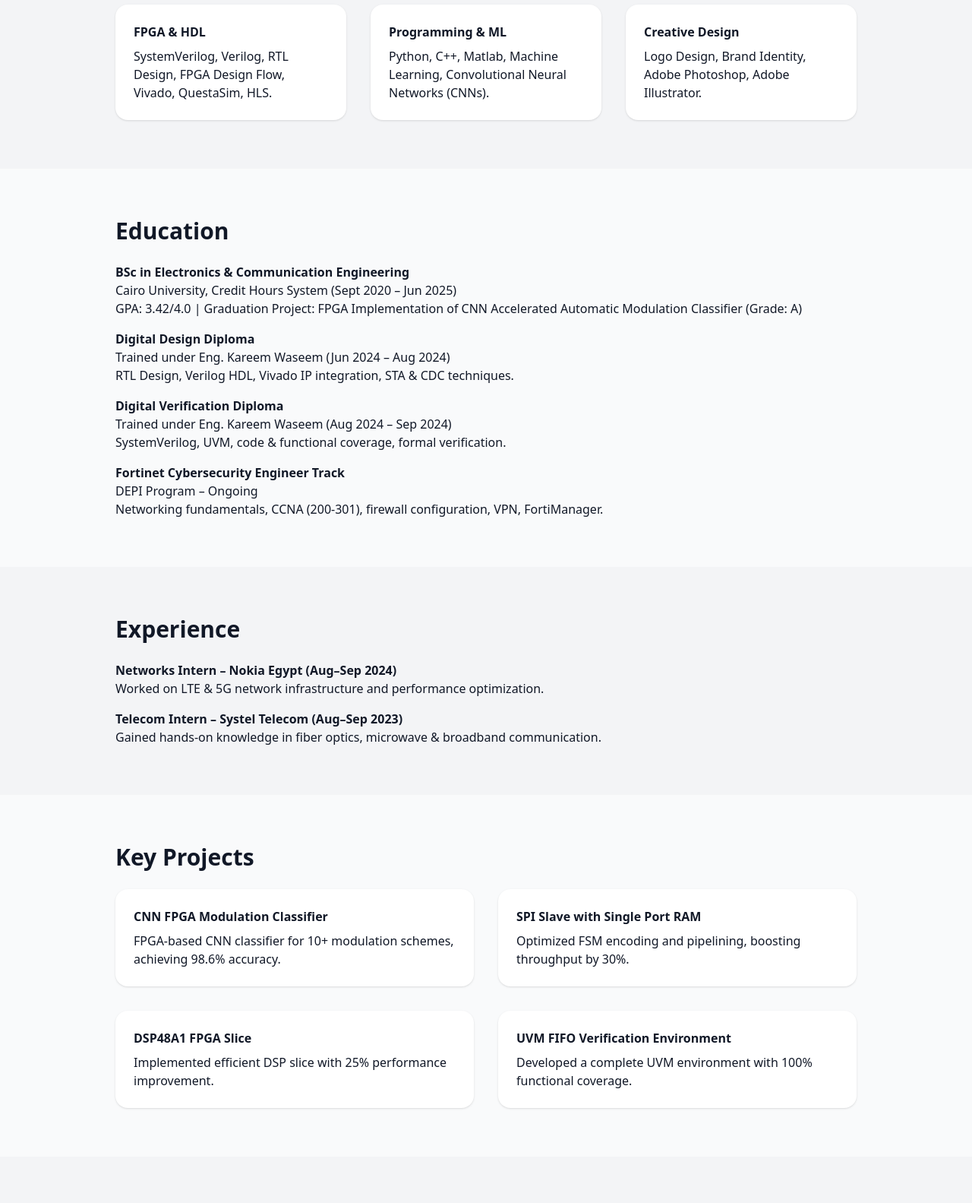
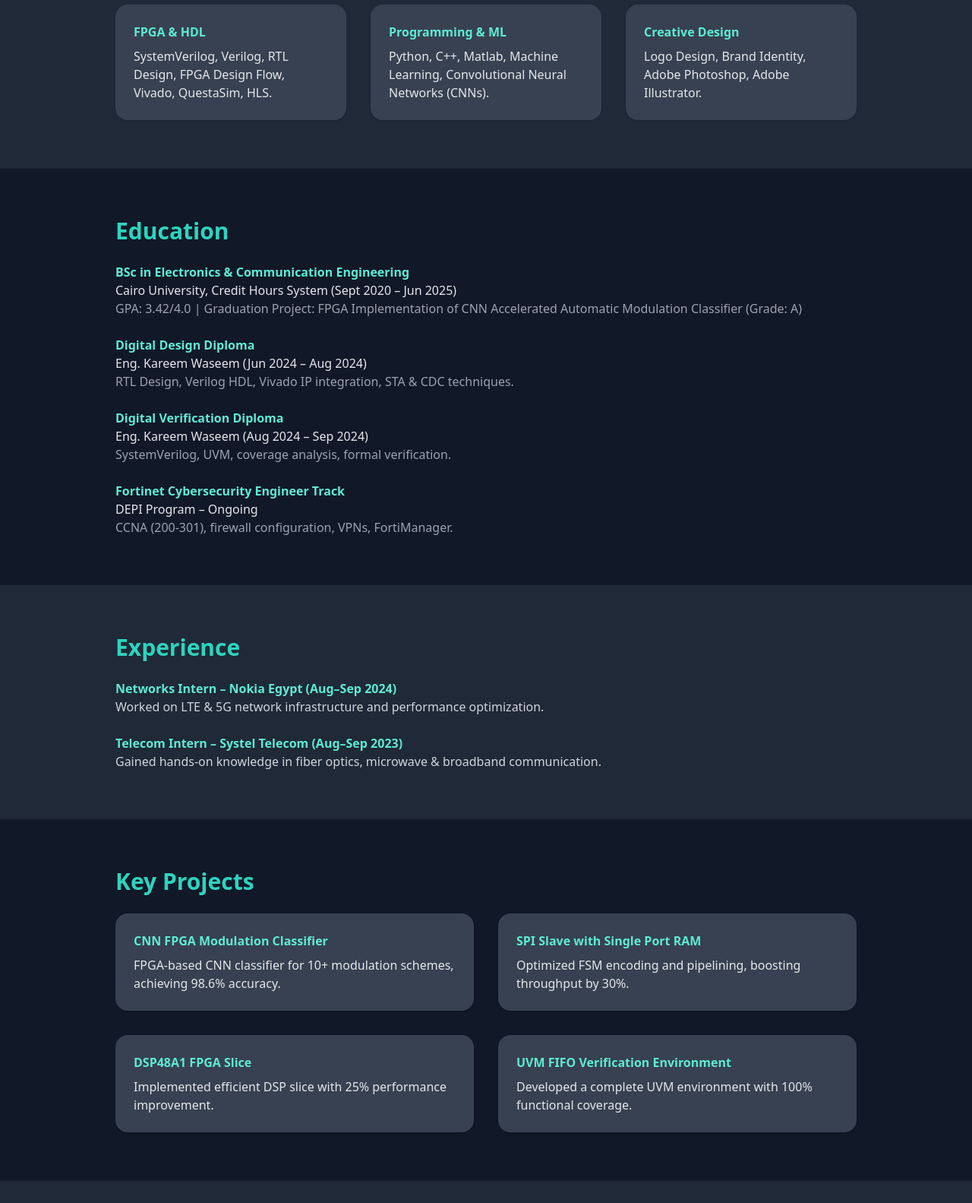
Before and after one commit to Michael-Boktor/michaelboktor-portfolio, a plain HTML site: page index.html in a window 1280 px wide. Shown: the part 686-2269 px from the top of the page at 76% size. Drawn offline with nearby package versions, Linux system fonts and the light colour scheme.

Commit message:
Update index.html

```diff
--- a/index.html
+++ b/index.html
@@ -6,25 +6,25 @@
   <title>Michael Boktor | Portfolio</title>
   <script src="https://cdn.tailwindcss.com"></script>
 </head>
-<body class="bg-gray-50 text-gray-900">
+<body class="bg-gray-900 text-gray-200">
 
   <!-- Hero -->
-  <section class="bg-gradient-to-r from-blue-600 to-indigo-700 text-white py-20 text-center">
+  <section class="bg-gradient-to-r from-gray-800 to-gray-900 text-white py-20 text-center">
     <h1 class="text-5xl font-bold mb-4">Michael Boktor</h1>
-    <p class="text-xl">Electronics & Communication Engineer | FPGA & SystemVerilog Enthusiast</p>
+    <p class="text-xl text-gray-300">Electronics & Communication Engineer | FPGA & SystemVerilog Enthusiast</p>
     <div class="mt-6 space-x-4">
-      <a href="mailto:michaelboktor3@gmail.com" class="px-4 py-2 bg-white text-blue-600 font-semibold rounded-lg shadow">Email Me</a>
-      <a href="https://www.linkedin.com/in/michael-boktor" target="_blank" class="px-4 py-2 border border-white rounded-lg">LinkedIn</a>
-      <a href="https://github.com/Michael-Boktor" target="_blank" class="px-4 py-2 border border-white rounded-lg">GitHub</a>
-      <a href="https://www.fiverr.com/s/zWRlB5R" target="_blank" class="px-4 py-2 border border-white rounded-lg">Fiverr</a>
+      <a href="mailto:michaelboktor3@gmail.com" class="px-4 py-2 bg-teal-500 text-white font-semibold rounded-lg shadow hover:bg-teal-600">Email Me</a>
+      <a href="https://www.linkedin.com/in/michael-boktor" target="_blank" class="px-4 py-2 border border-gray-400 rounded-lg hover:bg-gray-700">LinkedIn</a>
+      <a href="https://github.com/Michael-Boktor" target="_blank" class="px-4 py-2 border border-gray-400 rounded-lg hover:bg-gray-700">GitHub</a>
+      <a href="https://www.fiverr.com/s/zWRlB5R" target="_blank" class="px-4 py-2 border border-gray-400 rounded-lg hover:bg-gray-700">Fiverr</a>
     </div>
   </section>
 
   <!-- About -->
   <section class="max-w-5xl mx-auto px-6 py-16">
-    <h2 class="text-3xl font-bold mb-4">About Me</h2>
-    <p class="text-lg leading-relaxed">
-      I am a fresh graduate in Electronics & Communication Engineering from Cairo University.
+    <h2 class="text-3xl font-bold text-teal-400 mb-4">About Me</h2>
+    <p class="text-lg leading-relaxed text-gray-300">
+      I am a fresh graduate Electronics & Communication Engineer from Cairo University.
       With a strong foundation in digital design, FPGA development, and SystemVerilog,
       I merge technical precision with creative problem-solving.
       I thrive on projects that bridge hardware and software, especially in accelerating AI/ML algorithms on FPGAs.
@@ -32,20 +32,20 @@
   </section>
 
   <!-- Skills -->
-  <section class="bg-gray-100 py-16">
+  <section class="bg-gray-800 py-16">
     <div class="max-w-5xl mx-auto px-6">
-      <h2 class="text-3xl font-bold mb-6">Core Skills & Expertise</h2>
+      <h2 class="text-3xl font-bold text-teal-400 mb-6">Core Skills & Expertise</h2>
       <div class="grid md:grid-cols-3 gap-8">
-        <div class="p-6 bg-white rounded-2xl shadow">
-          <h3 class="font-semibold mb-2">FPGA & HDL</h3>
+        <div class="p-6 bg-gray-700 rounded-2xl shadow">
+          <h3 class="font-semibold mb-2 text-teal-300">FPGA & HDL</h3>
           <p>SystemVerilog, Verilog, RTL Design, FPGA Design Flow, Vivado, QuestaSim, HLS.</p>
         </div>
-        <div class="p-6 bg-white rounded-2xl shadow">
-          <h3 class="font-semibold mb-2">Programming & ML</h3>
+        <div class="p-6 bg-gray-700 rounded-2xl shadow">
+          <h3 class="font-semibold mb-2 text-teal-300">Programming & ML</h3>
           <p>Python, C++, Matlab, Machine Learning, Convolutional Neural Networks (CNNs).</p>
         </div>
-        <div class="p-6 bg-white rounded-2xl shadow">
-          <h3 class="font-semibold mb-2">Creative Design</h3>
+        <div class="p-6 bg-gray-700 rounded-2xl shadow">
+          <h3 class="font-semibold mb-2 text-teal-300">Creative Design</h3>
           <p>Logo Design, Brand Identity, Adobe Photoshop, Adobe Illustrator.</p>
         </div>
       </div>
@@ -54,43 +54,43 @@
 
   <!-- Education -->
   <section class="max-w-5xl mx-auto px-6 py-16">
-    <h2 class="text-3xl font-bold mb-6">Education</h2>
-    <ul class="space-y-4">
+    <h2 class="text-3xl font-bold text-teal-400 mb-6">Education</h2>
+    <ul class="space-y-6">
       <li>
-        <h3 class="font-semibold">BSc in Electronics & Communication Engineering</h3>
+        <h3 class="font-semibold text-teal-300">BSc in Electronics & Communication Engineering</h3>
         <p>Cairo University, Credit Hours System (Sept 2020 – Jun 2025)</p>
-        <p>GPA: 3.42/4.0 | Graduation Project: FPGA Implementation of CNN Accelerated Automatic Modulation Classifier (Grade: A)</p>
+        <p class="text-gray-400">GPA: 3.42/4.0 | Graduation Project: FPGA Implementation of CNN Accelerated Automatic Modulation Classifier (Grade: A)</p>
       </li>
       <li>
-        <h3 class="font-semibold">Digital Design Diploma</h3>
-        <p>Trained under Eng. Kareem Waseem (Jun 2024 – Aug 2024)</p>
-        <p>RTL Design, Verilog HDL, Vivado IP integration, STA & CDC techniques.</p>
+        <h3 class="font-semibold text-teal-300">Digital Design Diploma</h3>
+        <p>Eng. Kareem Waseem (Jun 2024 – Aug 2024)</p>
+        <p class="text-gray-400">RTL Design, Verilog HDL, Vivado IP integration, STA & CDC techniques.</p>
       </li>
       <li>
-        <h3 class="font-semibold">Digital Verification Diploma</h3>
-        <p>Trained under Eng. Kareem Waseem (Aug 2024 – Sep 2024)</p>
-        <p>SystemVerilog, UVM, code & functional coverage, formal verification.</p>
+        <h3 class="font-semibold text-teal-300">Digital Verification Diploma</h3>
+        <p>Eng. Kareem Waseem (Aug 2024 – Sep 2024)</p>
+        <p class="text-gray-400">SystemVerilog, UVM, coverage analysis, formal verification.</p>
       </li>
       <li>
-        <h3 class="font-semibold">Fortinet Cybersecurity Engineer Track</h3>
+        <h3 class="font-semibold text-teal-300">Fortinet Cybersecurity Engineer Track</h3>
         <p>DEPI Program – Ongoing</p>
-        <p>Networking fundamentals, CCNA (200-301), firewall configuration, VPN, FortiManager.</p>
+        <p class="text-gray-400">CCNA (200-301), firewall configuration, VPNs, FortiManager.</p>
       </li>
     </ul>
   </section>
 
   <!-- Experience -->
-  <section class="bg-gray-100 py-16">
+  <section class="bg-gray-800 py-16">
     <div class="max-w-5xl mx-auto px-6">
-      <h2 class="text-3xl font-bold mb-6">Experience</h2>
-      <ul class="space-y-4">
+      <h2 class="text-3xl font-bold text-teal-400 mb-6">Experience</h2>
+      <ul class="space-y-6">
         <li>
-          <h3 class="font-semibold">Networks Intern – Nokia Egypt (Aug–Sep 2024)</h3>
-          <p>Worked on LTE & 5G network infrastructure and performance optimization.</p>
+          <h3 class="font-semibold text-teal-300">Networks Intern – Nokia Egypt (Aug–Sep 2024)</h3>
+          <p class="text-gray-300">Worked on LTE & 5G network infrastructure and performance optimization.</p>
         </li>
         <li>
-          <h3 class="font-semibold">Telecom Intern – Systel Telecom (Aug–Sep 2023)</h3>
-          <p>Gained hands-on knowledge in fiber optics, microwave & broadband communication.</p>
+          <h3 class="font-semibold text-teal-300">Telecom Intern – Systel Telecom (Aug–Sep 2023)</h3>
+          <p class="text-gray-300">Gained hands-on knowledge in fiber optics, microwave & broadband communication.</p>
         </li>
       </ul>
     </div>
@@ -98,32 +98,32 @@
 
   <!-- Projects -->
   <section class="max-w-5xl mx-auto px-6 py-16">
-    <h2 class="text-3xl font-bold mb-6">Key Projects</h2>
+    <h2 class="text-3xl font-bold text-teal-400 mb-6">Key Projects</h2>
     <div class="grid md:grid-cols-2 gap-8">
-      <div class="p-6 bg-white rounded-2xl shadow">
-        <h3 class="font-semibold mb-2">CNN FPGA Modulation Classifier</h3>
+      <div class="p-6 bg-gray-700 rounded-2xl shadow">
+        <h3 class="font-semibold text-teal-300 mb-2">CNN FPGA Modulation Classifier</h3>
         <p>FPGA-based CNN classifier for 10+ modulation schemes, achieving 98.6% accuracy.</p>
       </div>
-      <div class="p-6 bg-white rounded-2xl shadow">
-        <h3 class="font-semibold mb-2">SPI Slave with Single Port RAM</h3>
+      <div class="p-6 bg-gray-700 rounded-2xl shadow">
+        <h3 class="font-semibold text-teal-300 mb-2">SPI Slave with Single Port RAM</h3>
         <p>Optimized FSM encoding and pipelining, boosting throughput by 30%.</p>
       </div>
-      <div class="p-6 bg-white rounded-2xl shadow">
-        <h3 class="font-semibold mb-2">DSP48A1 FPGA Slice</h3>
+      <div class="p-6 bg-gray-700 rounded-2xl shadow">
+        <h3 class="font-semibold text-teal-300 mb-2">DSP48A1 FPGA Slice</h3>
         <p>Implemented efficient DSP slice with 25% performance improvement.</p>
       </div>
-      <div class="p-6 bg-white rounded-2xl shadow">
-        <h3 class="font-semibold mb-2">UVM FIFO Verification Environment</h3>
+      <div class="p-6 bg-gray-700 rounded-2xl shadow">
+        <h3 class="font-semibold text-teal-300 mb-2">UVM FIFO Verification Environment</h3>
         <p>Developed a complete UVM environment with 100% functional coverage.</p>
       </div>
     </div>
   </section>
 
   <!-- Services -->
-  <section class="bg-gray-100 py-16">
+  <section class="bg-gray-800 py-16">
     <div class="max-w-5xl mx-auto px-6">
-      <h2 class="text-3xl font-bold mb-6">Services Offered</h2>
-      <ul class="list-disc pl-6 space-y-2">
+      <h2 class="text-3xl font-bold text-teal-400 mb-6">Services Offered</h2>
+      <ul class="list-disc pl-6 space-y-2 text-gray-300">
         <li>Logo & Brand Identity Design</li>
         <li>SystemVerilog Testbenches & Verification</li>
         <li>FPGA Design Consulting</li>
@@ -132,16 +132,16 @@
   </section>
 
   <!-- Contact -->
-  <section class="bg-indigo-700 text-white py-16 text-center">
-    <h2 class="text-3xl font-bold mb-4">Let's Connect!</h2>
-    <p>Email: <a href="mailto:michaelboktor3@gmail.com" class="underline">michaelboktor3@gmail.com</a></p>
-    <p>LinkedIn: <a href="https://www.linkedin.com/in/michael-boktor" target="_blank" class="underline">linkedin.com/in/michael-boktor</a></p>
-    <p>GitHub: <a href="https://github.com/Michael-Boktor" target="_blank" class="underline">github.com/Michael-Boktor</a></p>
-    <p>Fiverr: <a href="https://www.fiverr.com/s/zWRlB5R" target="_blank" class="underline">fiverr.com/s/zWRlB5R</a></p>
+  <section class="bg-gradient-to-r from-gray-800 to-gray-900 text-white py-16 text-center">
+    <h2 class="text-3xl font-bold text-teal-400 mb-4">Let's Connect!</h2>
+    <p>Email: <a href="mailto:michaelboktor3@gmail.com" class="underline text-teal-300">michaelboktor3@gmail.com</a></p>
+    <p>LinkedIn: <a href="https://www.linkedin.com/in/michael-boktor" target="_blank" class="underline text-teal-300">linkedin.com/in/michael-boktor</a></p>
+    <p>GitHub: <a href="https://github.com/Michael-Boktor" target="_blank" class="underline text-teal-300">github.com/Michael-Boktor</a></p>
+    <p>Fiverr: <a href="https://www.fiverr.com/s/zWRlB5R" target="_blank" class="underline text-teal-300">fiverr.com/s/zWRlB5R</a></p>
   </section>
 
   <!-- Footer -->
-  <footer class="bg-gray-900 text-gray-400 py-6 text-center">
+  <footer class="bg-black text-gray-500 py-6 text-center">
     <p>© 2025 Michael Boktor. All Rights Reserved.</p>
   </footer>
 </body>
```
